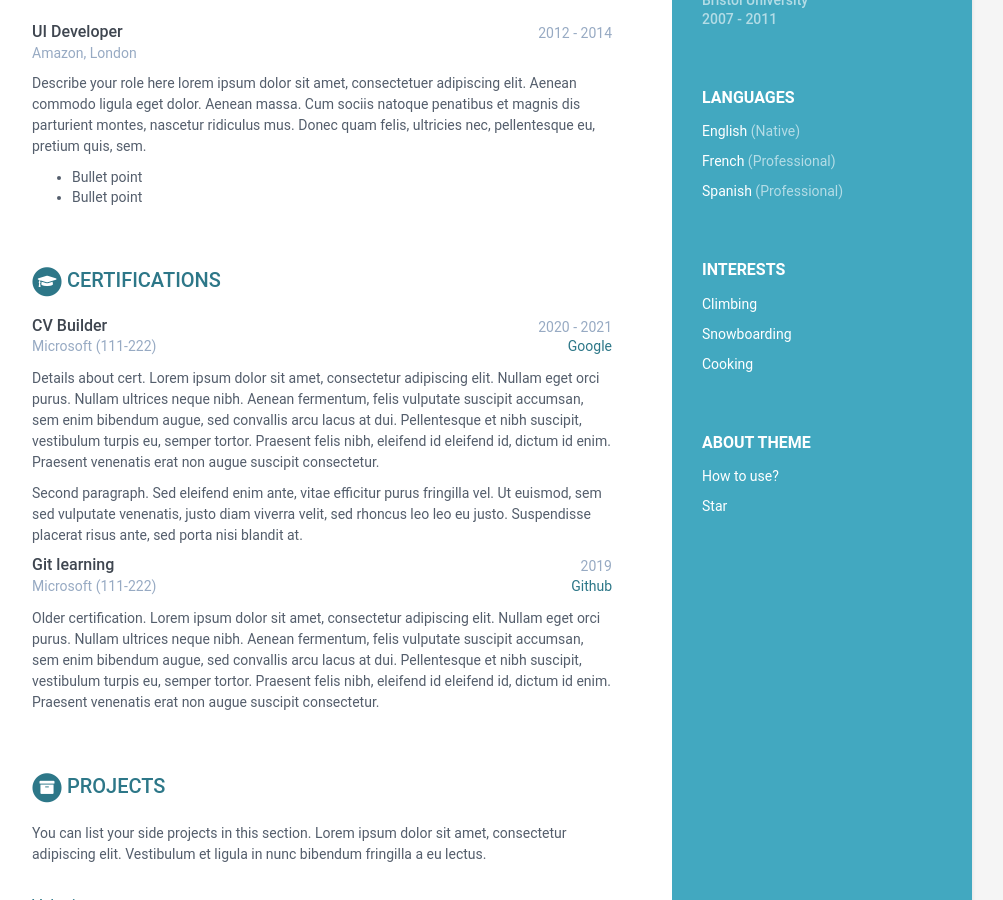
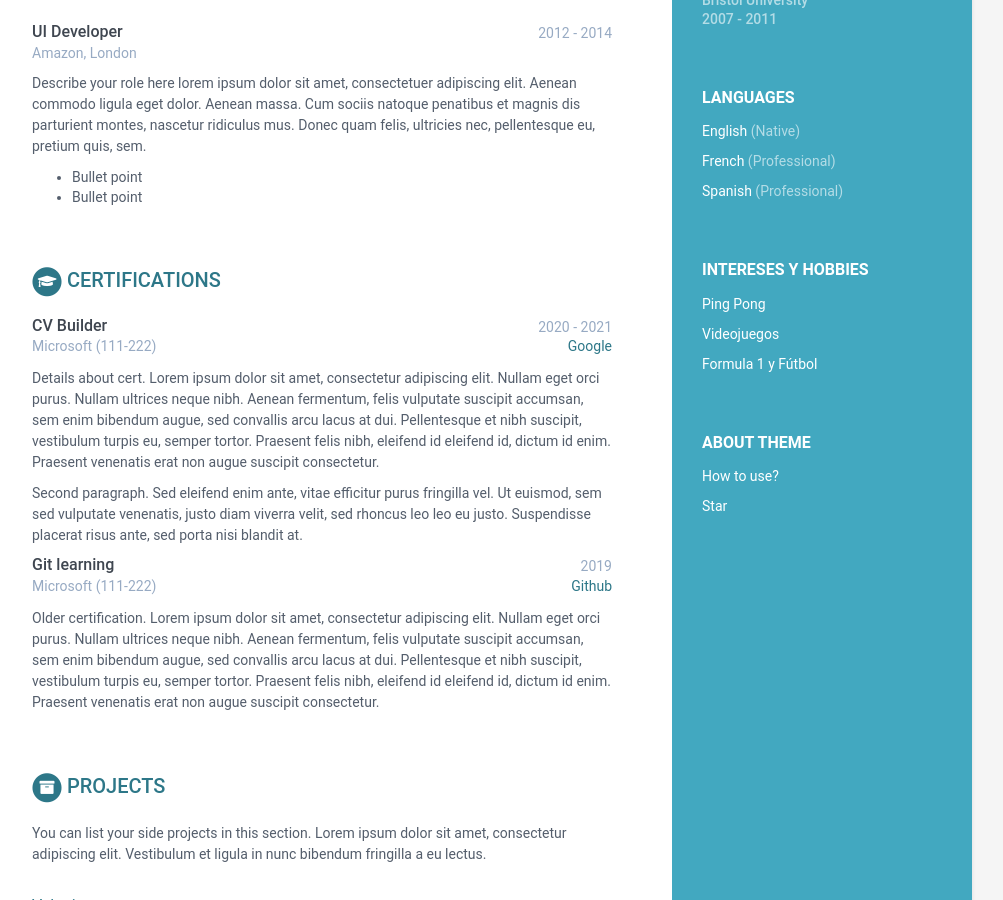
Before and after one commit to AndresFelipeDzT/CV-3, a Jekyll site: the page built from index.html, in a window 1280 px wide and 900 px high, scrolled down 801 px. Shown: the whole window, without its empty margins (168-1171 px from the left). Built offline with Jekyll 4.4.1, drawn with Linux system fonts in a browser that asks for light colours.

Commit message:
Actualización de intereses data.yml

```diff
--- a/_data/data.yml
+++ b/_data/data.yml
@@ -43,15 +43,15 @@ sidebar:
           level: Professional
 
     interests:
-      title: Interests
+      title: Intereses y Hobbies
       info:
-        - item: Climbing
+        - item: Ping Pong
           link:
 
-        - item: Snowboarding
+        - item: Videojuegos
           link:
 
-        - item: Cooking
+        - item: Formula 1 y Fútbol
           link:
 
 career-profile:
```
